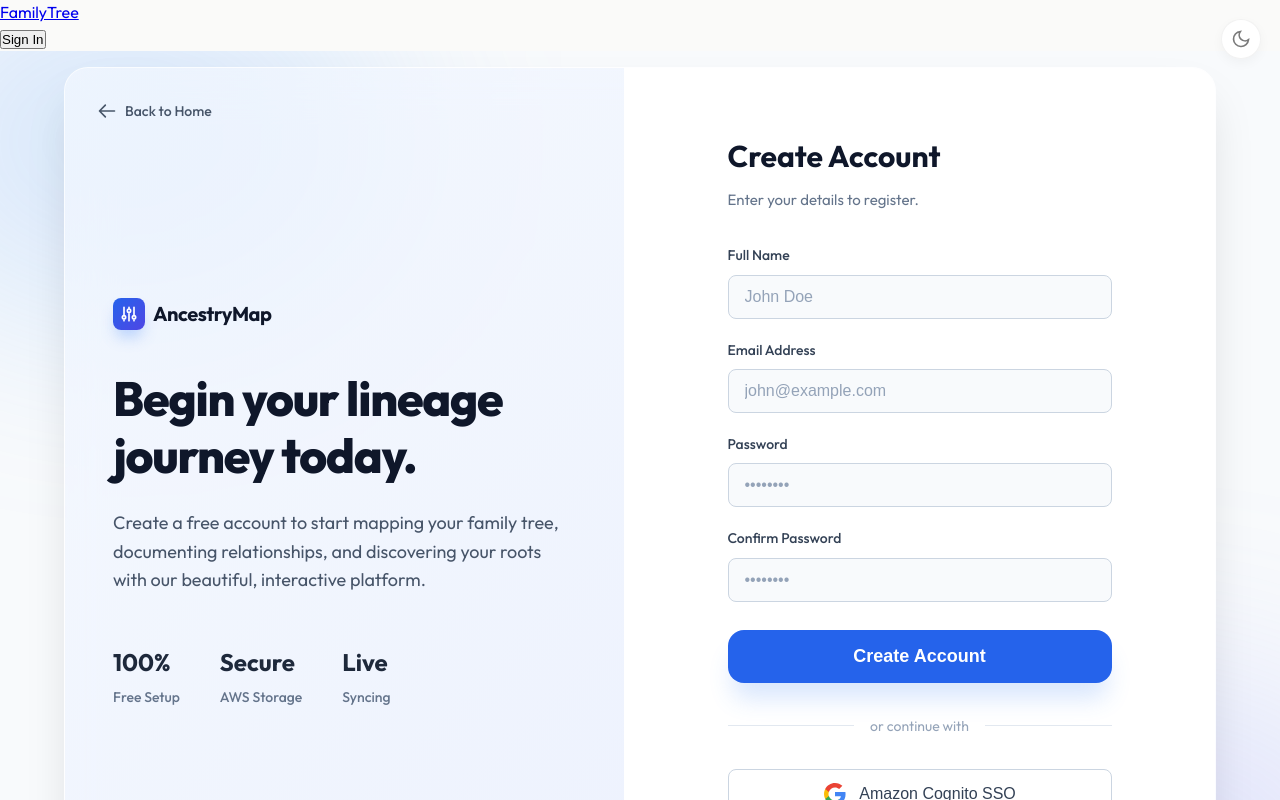
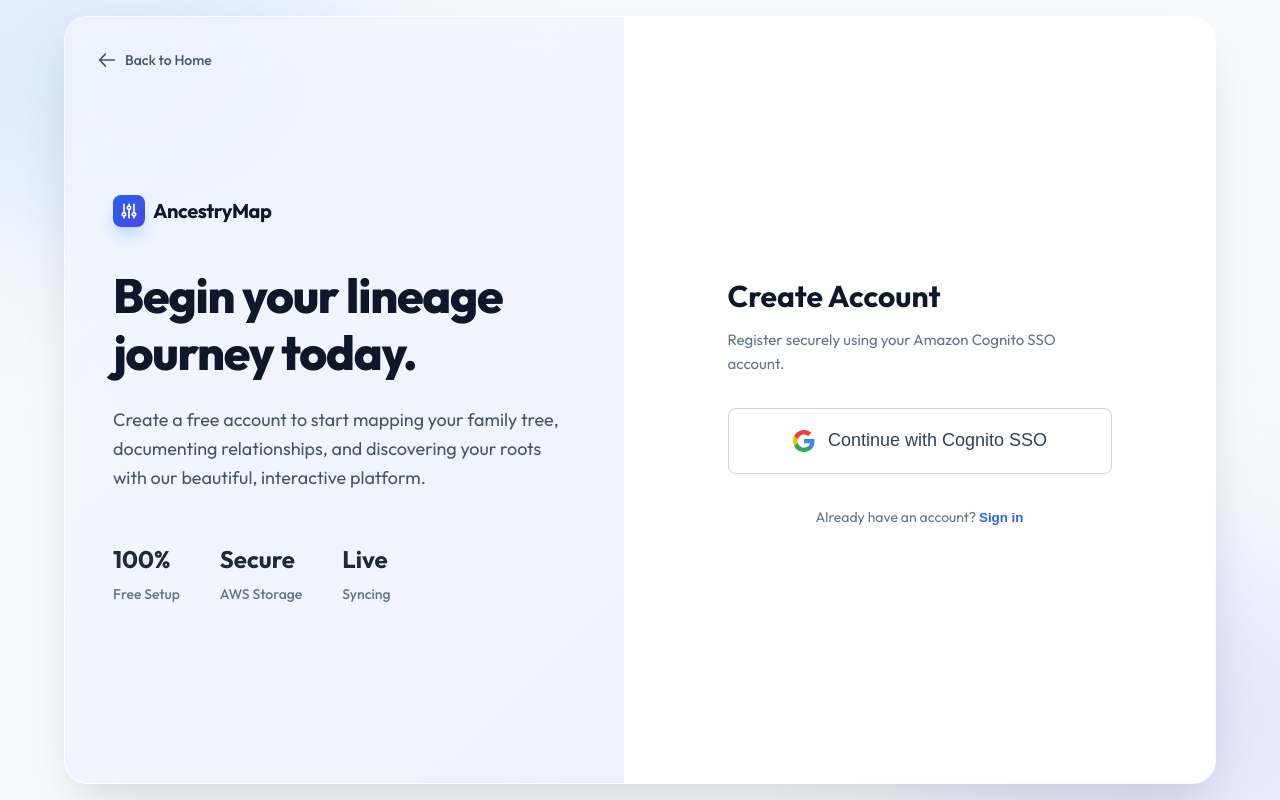
Before and after one commit to krishnag151998-klaks/ft-ec2, a Next.js app: page /register in a window 1280 px wide. Shown: the top 800 px of the page. Built offline with nearby package versions, Linux system fonts and the light colour scheme; no server answers.

Commit message:
Fix overlapping headers on landing pages and TS type

```diff
--- a/src/app/RootLayoutClient.tsx
+++ b/src/app/RootLayoutClient.tsx
@@ -5,11 +5,16 @@ import ThemeToggle from '@/components/ThemeToggle';
 import { Providers } from '@/components/Providers';
 import NavBar from '@/components/NavBar';
 
+import { usePathname } from 'next/navigation';
+
 export default function RootLayoutClient({ children }: { children: ReactNode }) {
+    const pathname = usePathname();
+    const isCustomLandingPage = pathname === '/' || pathname === '/register';
+
     return (
         <Providers>
-            <NavBar />
-            <ThemeToggle />
+            {!isCustomLandingPage && <NavBar />}
+            {!isCustomLandingPage && <ThemeToggle />}
             {children}
         </Providers>
     );
--- a/src/app/register/page.tsx
+++ b/src/app/register/page.tsx
@@ -58,46 +58,18 @@ export default function RegisterPage() {
                     <div className="reg-card">
                         <div className="reg-card-header">
                             <h2>Create Account</h2>
-                            <p>Enter your details to register.</p>
+                            <p>Register securely using your Amazon Cognito SSO account.</p>
                         </div>
 
-                        <form className="reg-form">
-                            <div className="reg-input-group">
-                                <label htmlFor="name">Full Name</label>
-                                <input type="text" id="name" placeholder="John Doe" required />
-                            </div>
-                            <div className="reg-input-group">
-                                <label htmlFor="email">Email Address</label>
-                                <input type="email" id="email" placeholder="john@example.com" required />
-                            </div>
-                            <div className="reg-input-group">
-                                <label htmlFor="password">Password</label>
-                                <input type="password" id="password" placeholder="••••••••" required />
-                            </div>
-                            <div className="reg-input-group">
-                                <label htmlFor="confirmPassword">Confirm Password</label>
-                                <input type="password" id="confirmPassword" placeholder="••••••••" required />
-                            </div>
-
-                            <button type="submit" className="lp-btn-primary reg-submit-btn">
-                                Create Account
-                            </button>
-                        </form>
-
-                        <div className="reg-divider">
-                            <span>or continue with</span>
-                        </div>
-
-                        <div className="reg-socials">
-                            {/* Uses Cognito via NextAuth to Login/Signup */}
-                            <ClientSignInButton className="reg-social-btn">
+                        <div className="reg-socials" style={{ marginTop: '2rem', marginBottom: '2rem' }}>
+                            <ClientSignInButton className="reg-social-btn" style={{ padding: '1.25rem', fontSize: '1.125rem' }}>
                                 <svg width="24" height="24" viewBox="0 0 24 24" fill="none" xmlns="http://www.w3.org/2000/svg">
                                     <path d="M22.56 12.25c0-.78-.07-1.53-.2-2.25H12v4.26h5.92c-.26 1.37-1.04 2.53-2.21 3.31v2.77h3.57c2.08-1.92 3.28-4.74 3.28-8.09z" fill="#4285F4" />
                                     <path d="M12 23c2.97 0 5.46-.98 7.28-2.66l-3.57-2.77c-.98.66-2.23 1.06-3.71 1.06-2.86 0-5.29-1.93-6.16-4.53H2.18v2.84C3.99 20.53 7.7 23 12 23z" fill="#34A853" />
                                     <path d="M5.84 14.09c-.22-.66-.35-1.36-.35-2.09s.13-1.43.35-2.09V7.07H2.18C1.43 8.55 1 10.22 1 12s.43 3.45 1.18 4.93l2.85-2.22.81-.62z" fill="#FBBC05" />
                                     <path d="M12 5.38c1.62 0 3.06.56 4.21 1.64l3.15-3.15C17.45 2.09 14.97 1 12 1 7.7 1 3.99 3.47 2.18 7.07l3.66 2.84c.87-2.6 3.3-4.53 6.16-4.53z" fill="#EA4335" />
                                 </svg>
-                                Amazon Cognito SSO
+                                Continue with Cognito SSO
                             </ClientSignInButton>
                         </div>
 
--- a/src/components/ClientSignInButton.tsx
+++ b/src/components/ClientSignInButton.tsx
@@ -5,13 +5,15 @@ import { signIn } from "next-auth/react";
 interface ClientSignInButtonProps {
     children: React.ReactNode;
     className?: string;
+    style?: React.CSSProperties;
 }
 
-export default function ClientSignInButton({ children, className }: ClientSignInButtonProps) {
+export default function ClientSignInButton({ children, className, style }: ClientSignInButtonProps) {
     return (
         <button
             onClick={() => signIn("cognito", { callbackUrl: "/" })}
             className={className}
+            style={style}
         >
             {children}
         </button>
```
